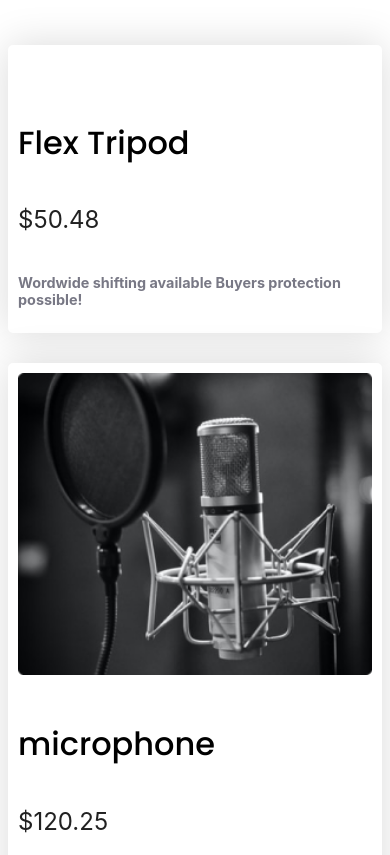
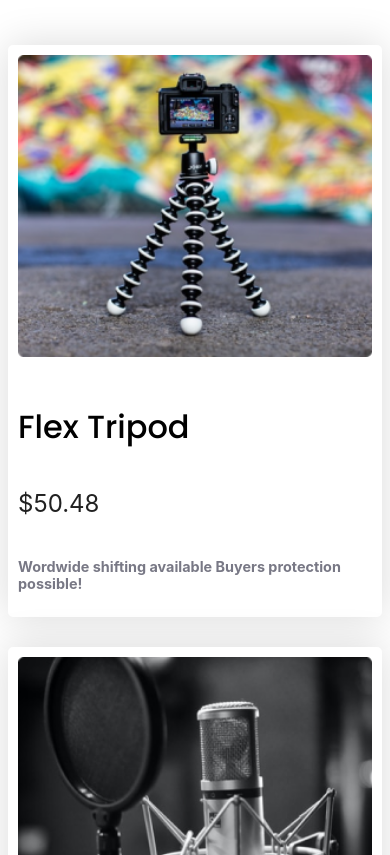
Before and after one commit to saiful16/influencer-gear-landing-page, a plain HTML site: page index.html in a window 390 px wide. Shown: the part 1729-2584 px from the top of the page. Drawn offline with Linux system fonts and the light colour scheme; the site is published under a folder, as on GitHub Pages, so addresses that start at the root find nothing.

```diff
--- a/index.html
+++ b/index.html
@@ -60,7 +60,7 @@
             <h3 class="title-card-section">Popular Collection</h3>
             <div class="card-container">
                 <div class="card">
-                    <img src="/images/tripod.png" alt="">
+                    <img src="images/tripod.png" alt="">
                     <h4>Flex Tripod</h4>
                     <h5>$50.48</h5>
                     <p>Wordwide shifting available
```
Also changed, not shown: styles/style.css (+0 -40 lines).
